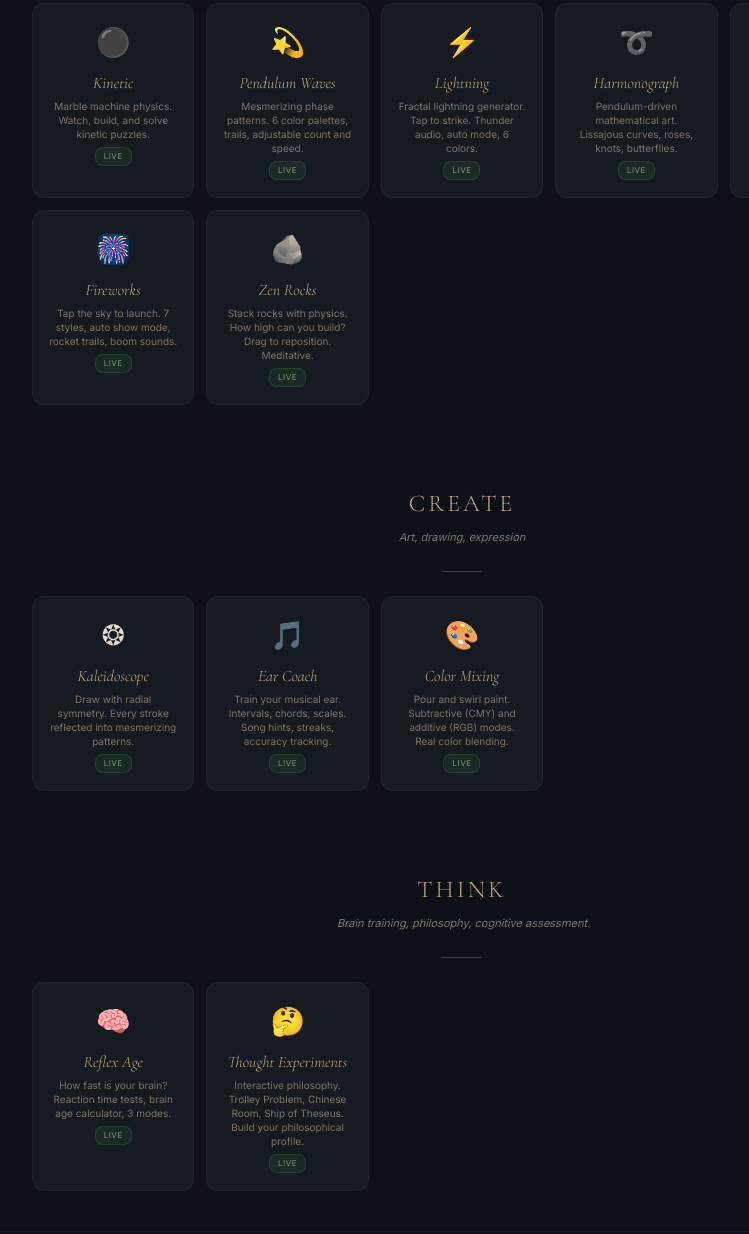
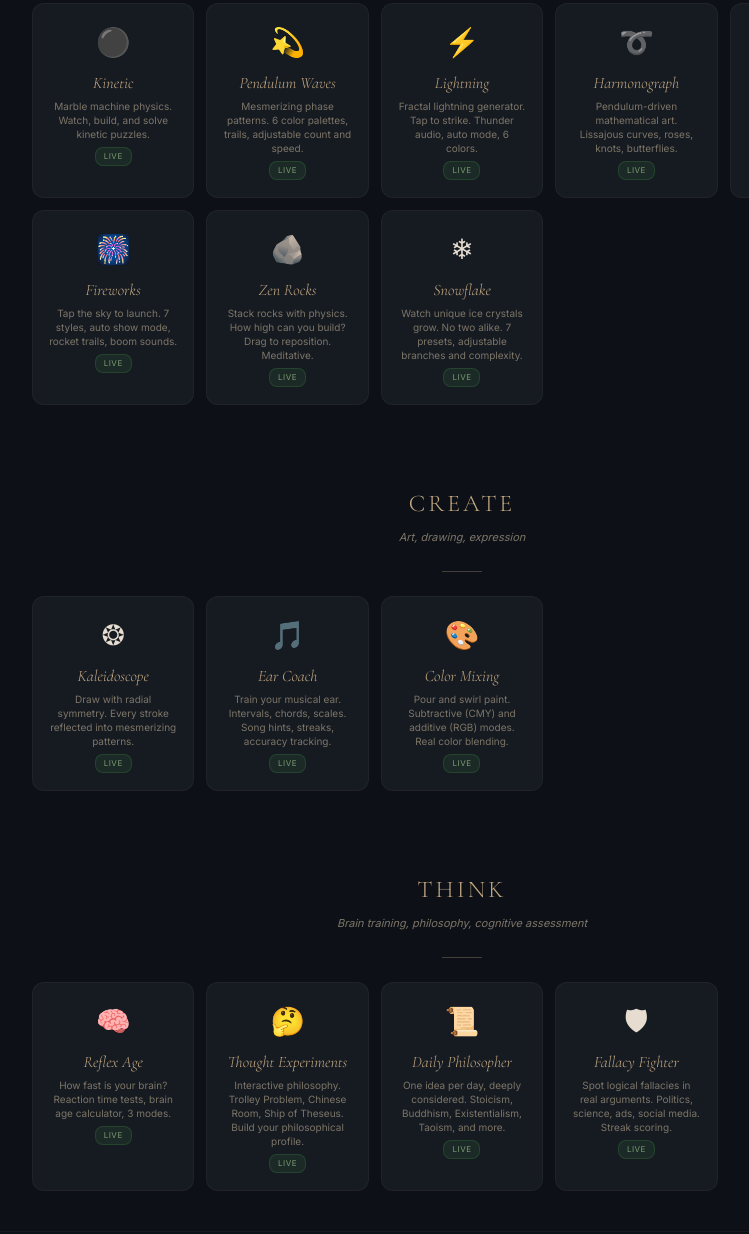
Before and after one commit to gcicc/keystone-apps, a plain HTML site: page index.html in a window 1280 px wide. Shown: the part 922-2156 px from the top of the page, without its empty margins (178-927 px from the left). Drawn offline with nearby package versions, Linux system fonts and the light colour scheme.

Commit message:
feat: add Daily Philosopher, Snowflake, Fallacy Fighter (19 apps)
Co-Authored-By: Claude Opus 4.6 (1M context) <noreply@anthropic.com>

```diff
--- a/index.html
+++ b/index.html
@@ -62,7 +62,7 @@ a:hover{text-decoration:underline;}
 <div class="hero">
   <h1>Keystone</h1>
   <div class="tagline">Apps to help you flourish.</div>
-  <div class="count"><span>16</span> apps live &middot; <span>0</span> subscriptions &middot; <span>100%</span> free to try</div>
+  <div class="count"><span>19</span> apps live &middot; <span>0</span> subscriptions &middot; <span>100%</span> free to try</div>
 </div>
 
 <div class="pillars">
@@ -154,6 +154,12 @@ a:hover{text-decoration:underline;}
       <div class="app-desc">Stack rocks with physics. How high can you build? Drag to reposition. Meditative.</div>
       <span class="app-tag tag-live">Live</span>
     </a>
+    <a class="app-card" href="https://gcicc.github.io/snowflake/" target="_blank">
+      <span class="app-icon">&#x2744;</span>
+      <div class="app-name">Snowflake</div>
+      <div class="app-desc">Watch unique ice crystals grow. No two alike. 7 presets, adjustable branches and complexity.</div>
+      <span class="app-tag tag-live">Live</span>
+    </a>
   </div>
 </div>
 
@@ -202,6 +208,18 @@ a:hover{text-decoration:underline;}
       <div class="app-desc">Interactive philosophy. Trolley Problem, Chinese Room, Ship of Theseus. Build your philosophical profile.</div>
       <span class="app-tag tag-live">Live</span>
     </a>
+    <a class="app-card" href="https://gcicc.github.io/daily-philosopher/" target="_blank">
+      <span class="app-icon">&#x1F4DC;</span>
+      <div class="app-name">Daily Philosopher</div>
+      <div class="app-desc">One idea per day, deeply considered. Stoicism, Buddhism, Existentialism, Taoism, and more.</div>
+      <span class="app-tag tag-live">Live</span>
+    </a>
+    <a class="app-card" href="https://gcicc.github.io/fallacy-fighter/" target="_blank">
+      <span class="app-icon">&#x1F6E1;</span>
+      <div class="app-name">Fallacy Fighter</div>
+      <div class="app-desc">Spot logical fallacies in real arguments. Politics, science, ads, social media. Streak scoring.</div>
+      <span class="app-tag tag-live">Live</span>
+    </a>
   </div>
 </div>
 
```
